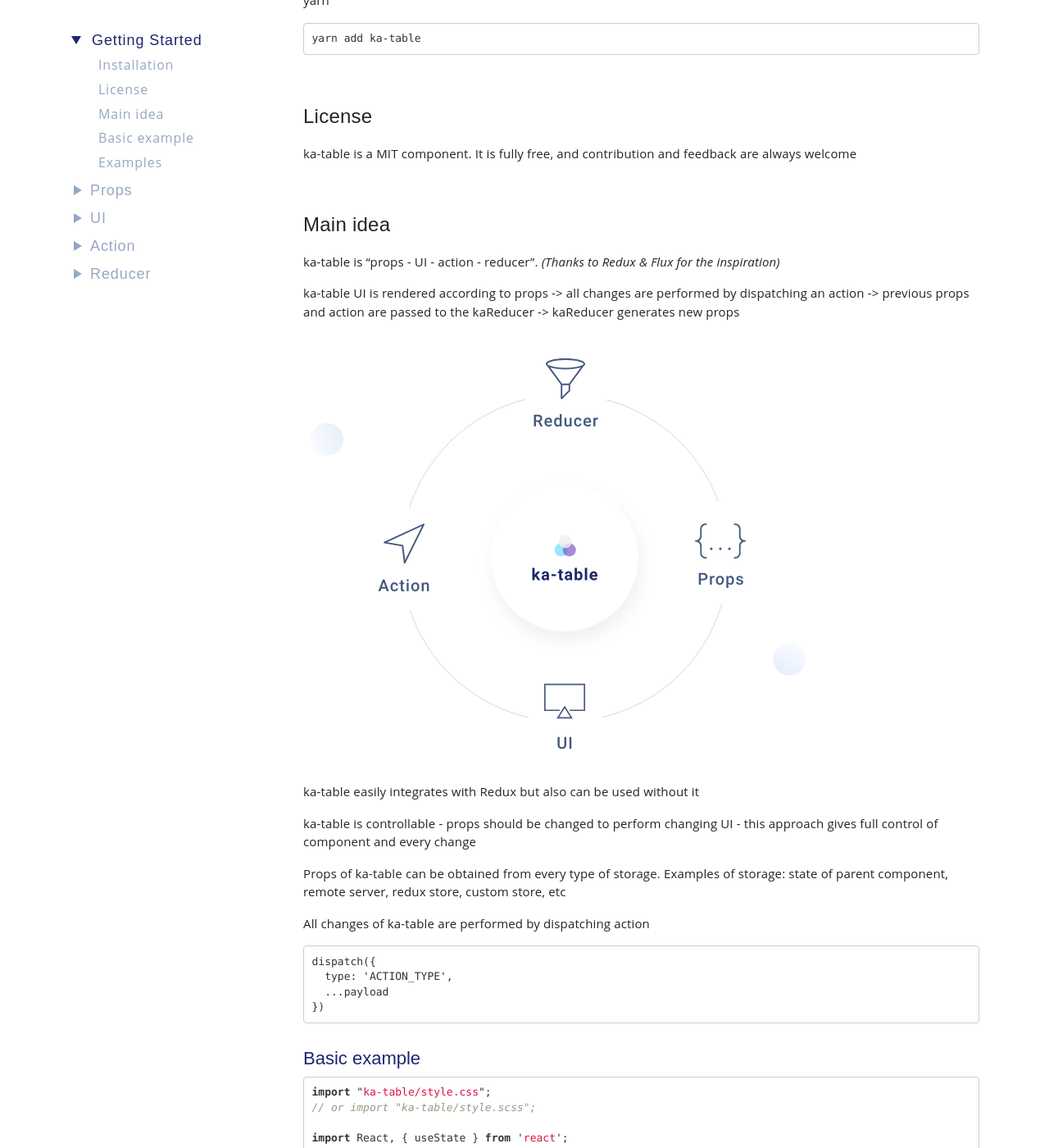
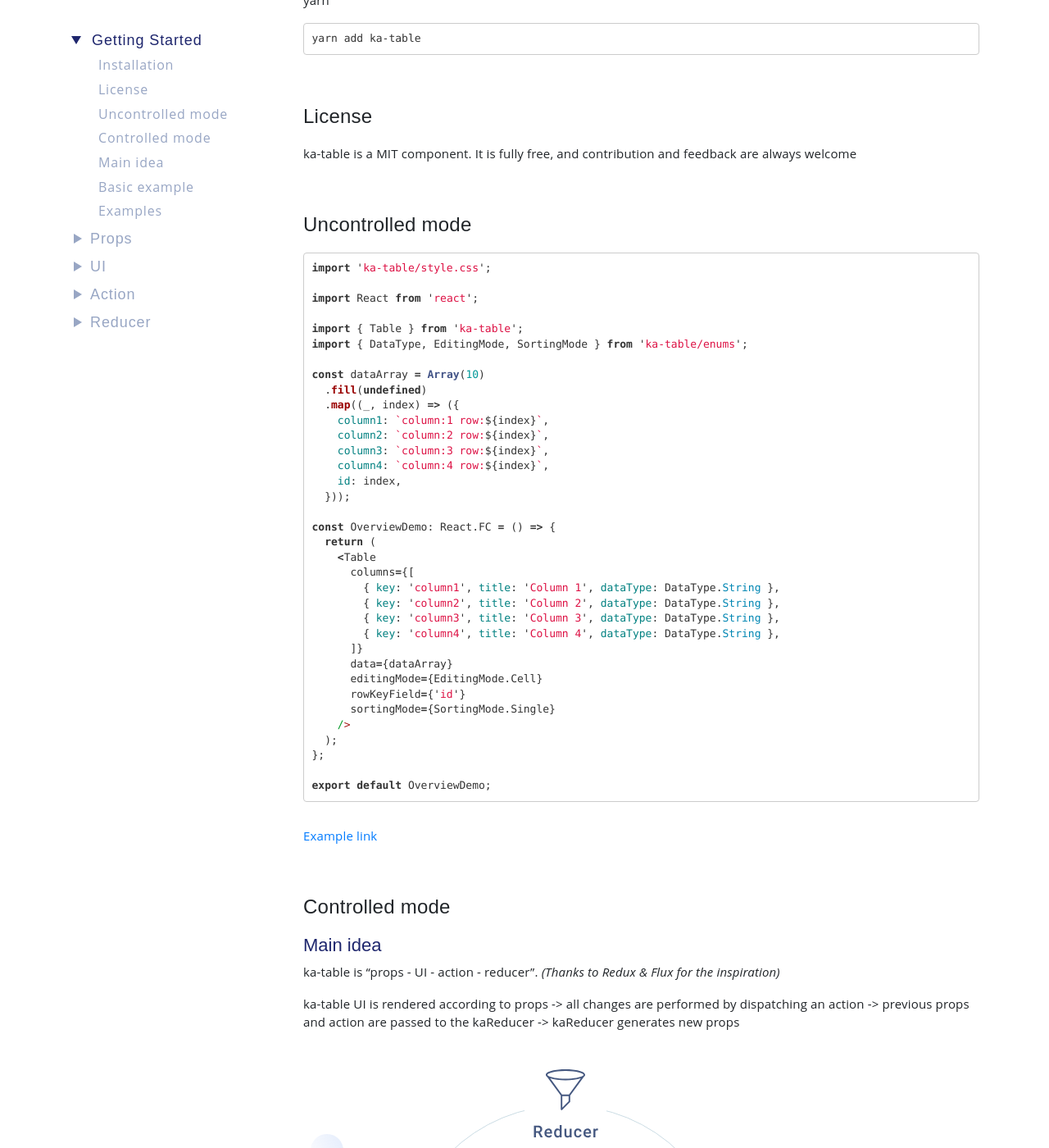
Before and after one commit to komarovalexander/ka-table-site, a Jekyll site: the page built from pages/docs/docs_get_started.md, in a window 1280 px wide and 1400 px high, scrolled down 732 px. Shown: the whole window at 82% size. Built offline with Jekyll 4.4.1, drawn with Linux system fonts in a browser that asks for light colours; some web fonts are replaced; comment, search, counter and statistics services are not loaded.

Commit message:
update demo

````diff
--- a/pages/docs/docs_get_started.md
+++ b/pages/docs/docs_get_started.md
@@ -21,7 +21,50 @@
 ## License
 ka-table is a MIT component. It is fully free, and contribution and feedback are always welcome
 
-## Main idea
+## Uncontrolled mode
+
+```js
+import 'ka-table/style.css';
+
+import React from 'react';
+
+import { Table } from 'ka-table';
+import { DataType, EditingMode, SortingMode } from 'ka-table/enums';
+
+const dataArray = Array(10)
+  .fill(undefined)
+  .map((_, index) => ({
+    column1: `column:1 row:${index}`,
+    column2: `column:2 row:${index}`,
+    column3: `column:3 row:${index}`,
+    column4: `column:4 row:${index}`,
+    id: index,
+  }));
+
+const OverviewDemo: React.FC = () => {
+  return (
+    <Table
+      columns={[
+        { key: 'column1', title: 'Column 1', dataType: DataType.String },
+        { key: 'column2', title: 'Column 2', dataType: DataType.String },
+        { key: 'column3', title: 'Column 3', dataType: DataType.String },
+        { key: 'column4', title: 'Column 4', dataType: DataType.String },
+      ]}
+      data={dataArray}
+      editingMode={EditingMode.Cell}
+      rowKeyField={'id'}
+      sortingMode={SortingMode.Single}
+    />
+  );
+};
+
+export default OverviewDemo;
+```
+
+[Example link](https://komarovalexander.github.io/ka-table/#/overview)
+
+## Controlled mode
+### Main idea
 ka-table is "props - UI - action - reducer". *(Thanks to Redux & Flux for the inspiration)*
 
  ka-table UI is rendered according to props -> all changes are performed by dispatching an action -> previous props and action are passed to the kaReducer -> kaReducer generates new props
````
